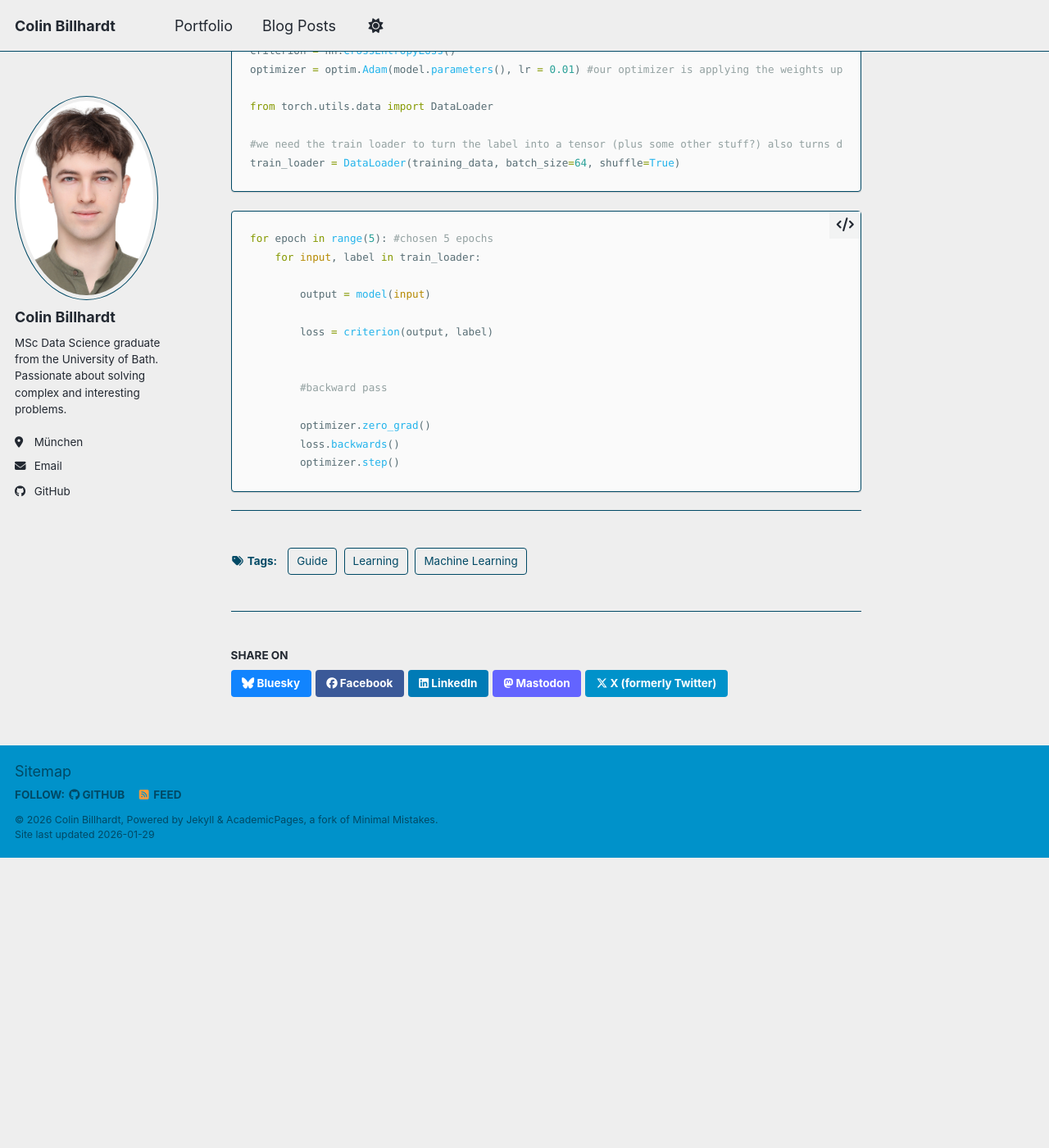
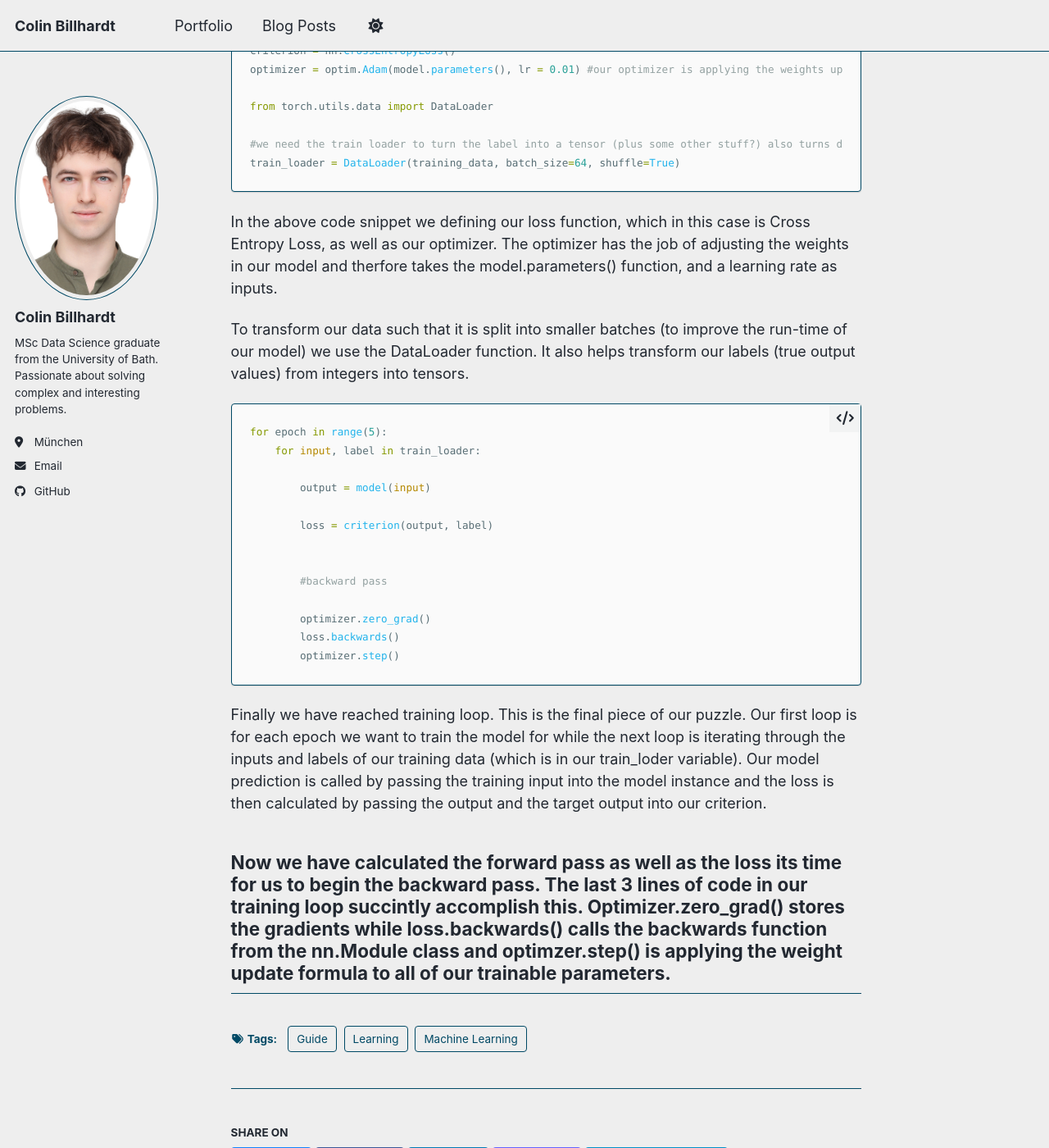
Before and after one commit to Colin-B-Billhardt/Colin-B-Billhardt.github.io, a Jekyll site: the page built from _posts/2013-08-14-pytorch-guide.md, in a window 1280 px wide and 1400 px high, scrolled down 2468 px. Shown: the whole window at 82% size. Built offline with Jekyll 4.4.1, drawn with Linux system fonts in a browser that asks for light colours; a script bundle is joined from its source files by our own code; library files that are not in the unit come from our copies; before the commit the page ends 3514 px from its top, so only the background shows below that; some of the changed text lies outside the part shown.

Commit message:
Update 2013-08-14-pytorch-guide.md

````diff
--- a/_posts/2013-08-14-pytorch-guide.md
+++ b/_posts/2013-08-14-pytorch-guide.md
@@ -71,9 +71,12 @@ from torch.utils.data import DataLoader
 #we need the train loader to turn the label into a tensor (plus some other stuff?) also turns data into batches
 train_loader = DataLoader(training_data, batch_size=64, shuffle=True)
 ```
+In the above code snippet we defining our loss function, which in this case is Cross Entropy Loss, as well as our optimizer. The optimizer has the job of adjusting the weights in our model and therfore takes the model.parameters() function, and a learning rate as inputs.
+
+To transform our data such that it is split into smaller batches (to improve the run-time of our model) we use the DataLoader function. It also helps transform our labels (true output values) from integers into tensors.
 
 ```python
-for epoch in range(5): #chosen 5 epochs
+for epoch in range(5):
     for input, label in train_loader:
 
         output = model(input)
@@ -87,4 +90,8 @@ for epoch in range(5): #chosen 5 epochs
         loss.backwards()
         optimizer.step()
 ```
+
+Finally we have reached training loop. This is the final piece of our puzzle. Our first loop is for each epoch we want to train the model for while the next loop is iterating through the inputs and labels of our training data (which is in our train_loder variable). Our model prediction is called by passing the training input into the model instance and the loss is then calculated by passing the output and the target output into our criterion.
+
+Now we have calculated the forward pass as well as the loss its time for us to begin the backward pass. The last 3 lines of code in our training loop succintly accomplish this. Optimizer.zero_grad() stores the gradients while loss.backwards() calls the backwards function from the nn.Module class and optimzer.step() is applying the weight update formula to all of our trainable parameters.
 ------
````
